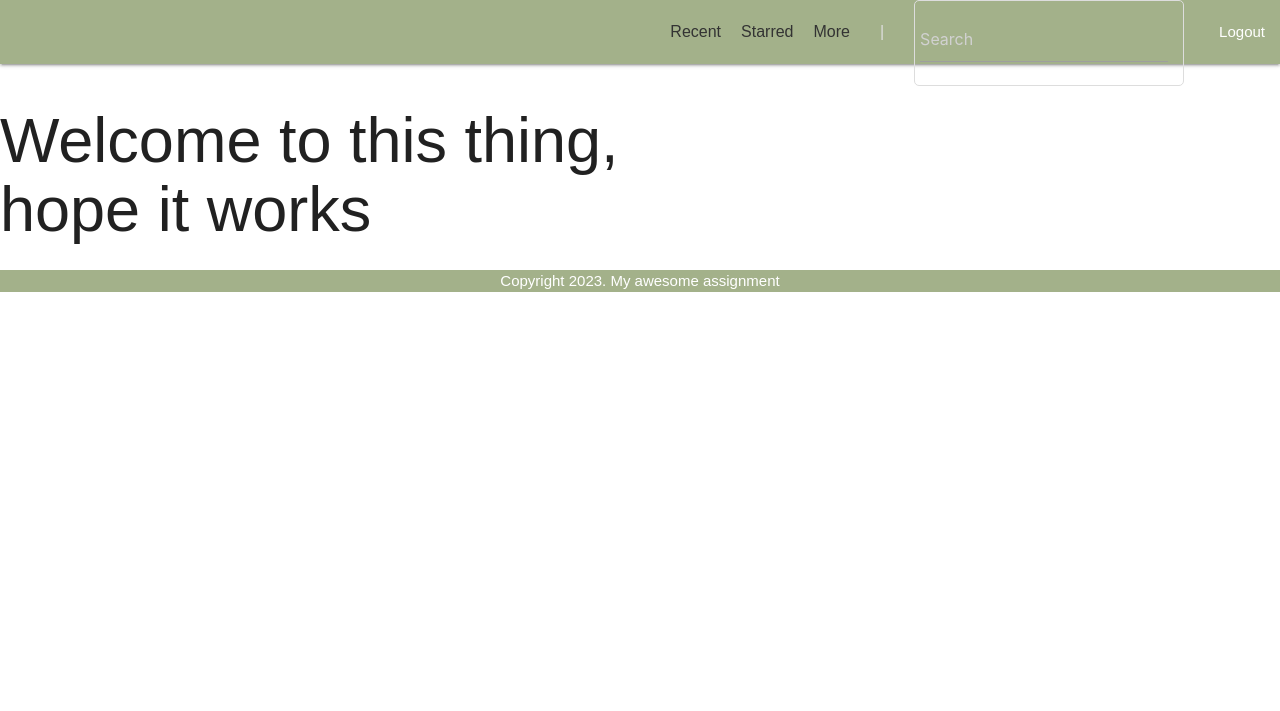
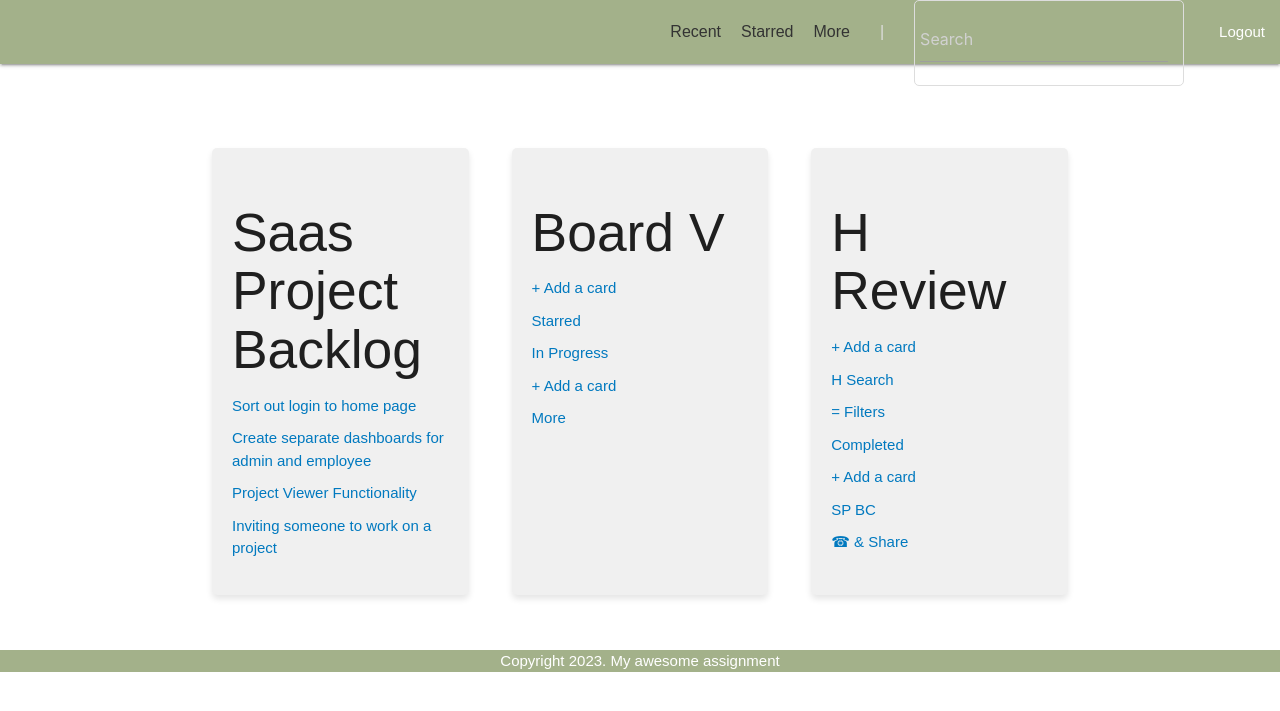
Before and after one commit to parzival123go/E-Commerce-template, a Flask app: page /app in a window 1280 px wide. Shown: the top 711 px of the page. Run offline with Flask 3, Linux system fonts and the light colour scheme.

Commit message:
Update home.html

```diff
--- a/App/templates/home.html
+++ b/App/templates/home.html
@@ -22,6 +22,40 @@
 {% endblock %}
 
 {% block content %}
- <h1>Welcome to this thing, hope it works</h1>
+
+  <div class="container">
+      <div class="workspace">
+          <h2>Saas Project Backlog</h2>
+          <ul>
+              <li><a href="#">Sort out login to home page</a></li>
+              <li><a href="#">Create separate dashboards for admin and employee</a></li>
+              <li><a href="#">Project Viewer Functionality</a></li>
+              <li><a href="#">Inviting someone to work on a project</a></li>
+          </ul>
+      </div>
+      <div class="workspace">
+          <h2>Board V</h2>
+          <ul>
+              <li><a href="#">+ Add a card</a></li>
+              <li><a href="#">Starred</a></li>
+              <li><a href="#">In Progress</a></li>
+              <li><a href="#">+ Add a card</a></li>
+              <li><a href="#">More</a></li>
+          </ul>
+      </div>
+      <div class="workspace">
+          <h2>H Review</h2>
+          <ul>
+              <li><a href="#">+ Add a card</a></li>
+              <li><a href="#">H Search</a></li>
+              <li><a href="#">= Filters</a></li>
+              <li><a href="#">Completed</a></li>
+              <li><a href="#">+ Add a card</a></li>
+              <li><a href="#">SP BC</a></li>
+              <li><a href="#">☎ & Share</a></li>
+          </ul>
+      </div>
+  </div>
+
 
 {% endblock %}
```
